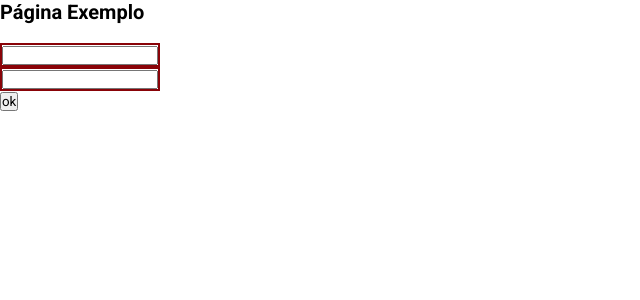
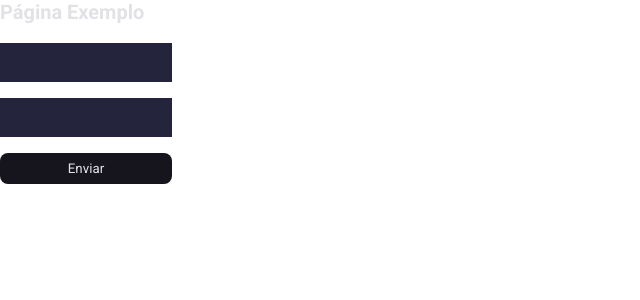
Before and after one commit to Flavio-JS/contact-page, a Next.js app: page / in a window 1280 px wide. Shown: the top 300 px of the page, without its empty margins (0-640 px from the left). Built offline with nearby package versions, Linux system fonts and the light colour scheme.

Commit message:
Ajustando css do input e do form

```diff
--- a/src/components/Form/Form.styles.ts
+++ b/src/components/Form/Form.styles.ts
@@ -1,6 +1,28 @@
-import styled from "styled-components";
+import styled, { css } from "styled-components";
 
-export const FormWrapper = styled.form`
-  width: fit-content;
-  height: fit-content;
+interface IFormWrapperProps {
+  gap?: number;
+}
+export const FormWrapper = styled.form<IFormWrapperProps>`
+  ${({ gap }) => css`
+    display: flex;
+    flex-direction: column;
+    justify-content: center;
+    align-items: center;
+    width: fit-content;
+    height: fit-content;
+    gap: ${gap ? `${gap}px` : "16px"};
+
+    button {
+      width: 100%;
+      border: none;
+      padding: 8px;
+      border-radius: 8px;
+      background-color: #16151e;
+
+      :hover {
+        cursor: pointer;
+      }
+    }
+  `}
 `;
--- a/src/components/Form/Form.tsx
+++ b/src/components/Form/Form.tsx
@@ -1,27 +1,34 @@
-import React from "react";
 import { FormProvider, useForm, SubmitHandler } from "react-hook-form";
+import { IInput, Input } from "../Input/Input";
 import * as S from "./Form.styles";
 
 interface IForm {
-  inputs: JSX.Element[];
+  inputs: IInput[];
   onSubmitFn: SubmitHandler<Record<string, unknown>>;
+  submitBtn?: JSX.Element;
+  gap?: number;
 }
 
-const Form = ({ inputs, onSubmitFn }: IForm) => {
+const Form = ({ inputs, onSubmitFn, submitBtn, gap }: IForm) => {
   const methods = useForm<Record<string, unknown>>();
 
   return (
-    <S.FormWrapper onSubmit={methods.handleSubmit(onSubmitFn)}>
+    <S.FormWrapper gap={gap} onSubmit={methods.handleSubmit(onSubmitFn)}>
       <FormProvider {...methods}>
-        {inputs.map((input, index) => (
-          <React.Fragment key={input.props.name ?? index}>
-            {React.cloneElement(input, {
-              errors: methods.formState.errors,
-              register: methods.register,
-            })}
-          </React.Fragment>
+        {inputs.map((input) => (
+          <Input
+            key={input.name}
+            type={input.type}
+            name={input.name}
+            label={input.label}
+            height={input.height}
+            width={input.width}
+            margin={input.margin}
+            padding={input.padding}
+            placeholder={input.placeholder}
+          />
         ))}
-        <button type="submit">ok</button>
+        {submitBtn ? submitBtn : <button>Enviar</button>}
       </FormProvider>
     </S.FormWrapper>
   );
--- a/src/components/Input/Input.styles.ts
+++ b/src/components/Input/Input.styles.ts
@@ -11,13 +11,16 @@ export const InputWrapper = styled.div<IInputWrapperProps>`
   ${({ width, height, padding, margin }) => css`
     width: ${width ? `${width}px` : "min-width"};
     height: ${height ? `${height}px` : "min-height"};
-    border: 2px solid #890308;
     padding: ${padding ?? "0"};
     margin: ${margin ?? "0"};
+    background-color: #24243d;
 
     input {
       width: 100%;
       height: 100%;
+      outline: none;
+      border: none;
+      background-color: transparent;
     }
   `}
 `;
--- a/src/components/Input/Input.tsx
+++ b/src/components/Input/Input.tsx
@@ -2,11 +2,14 @@ import React from "react";
 import { useFormContext } from "react-hook-form";
 import * as S from "./Input.styles";
 
-interface IInput {
+export interface IInput {
   name: string;
   label?: string;
   width?: number;
   height?: number;
+  padding?: string;
+  margin?: string;
+  placeholder?: string;
   type: React.HTMLInputTypeAttribute;
 }
 
@@ -15,15 +18,29 @@ const Input = ({
   label,
   width,
   height,
+  padding,
+  margin,
+  placeholder,
   type = "text",
   ...rest
 }: IInput) => {
   const { register } = useFormContext();
 
   return (
-    <S.InputWrapper width={width} height={height}>
+    <S.InputWrapper
+      width={width}
+      height={height}
+      padding={padding}
+      margin={margin}
+    >
       {label && <label htmlFor={name}>{label}</label>}
-      <input id={name} {...register(name)} type={type} {...rest} />
+      <input
+        id={name}
+        {...register(name)}
+        type={type}
+        placeholder={placeholder}
+        {...rest}
+      />
     </S.InputWrapper>
   );
 };
--- a/src/pages/index.tsx
+++ b/src/pages/index.tsx
@@ -1,6 +1,6 @@
 import { NextPage } from "next";
+import { BaseButton } from "../components/BaseButton/BaseButton";
 import { Form } from "../components/Form/Form";
-import { Input } from "../components/Input/Input";
 import { Title } from "../components/Title/Title";
 
 const HomePage: NextPage = () => {
@@ -14,8 +14,8 @@ const HomePage: NextPage = () => {
       <Form
         onSubmitFn={onSubmit}
         inputs={[
-          <Input key="id" type="text" name="id" />,
-          <Input key="password" type="password" name="senha" />,
+          { type: "text", name: "id", padding: "10px" },
+          { type: "password", name: "senha", padding: "10px" },
         ]}
       />
     </>
--- a/src/styles/Global.styles.ts
+++ b/src/styles/Global.styles.ts
@@ -11,6 +11,7 @@ const GlobalStyle = createGlobalStyle`
     padding: 0;
     margin: 0;
     font-family: var(--roboto), sans-serif;
+    color: #E1E1E6;
   }
 
 `;
```
Also changed, not shown: 2 other files (tests, documents, lock files or other folders).
